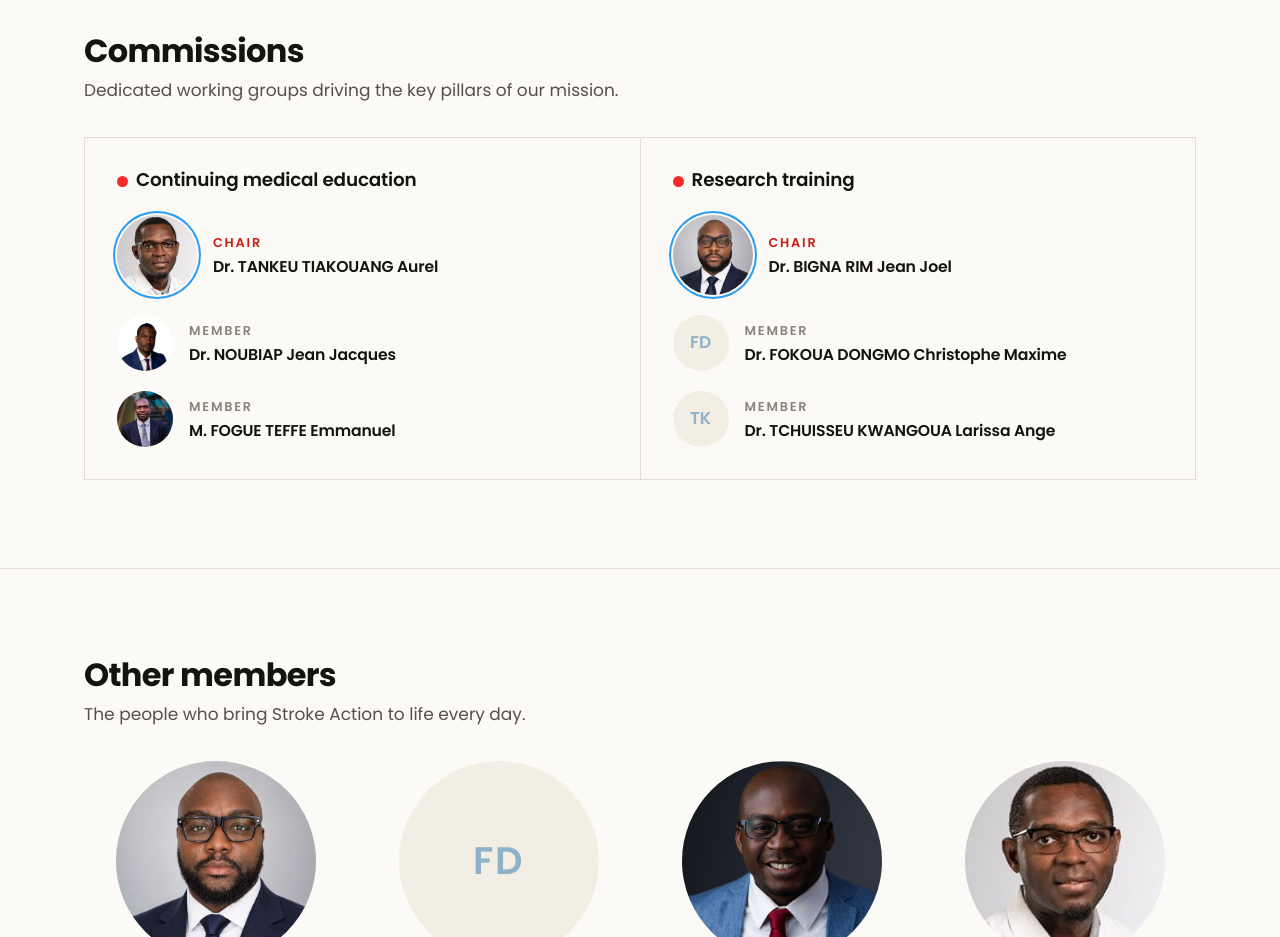
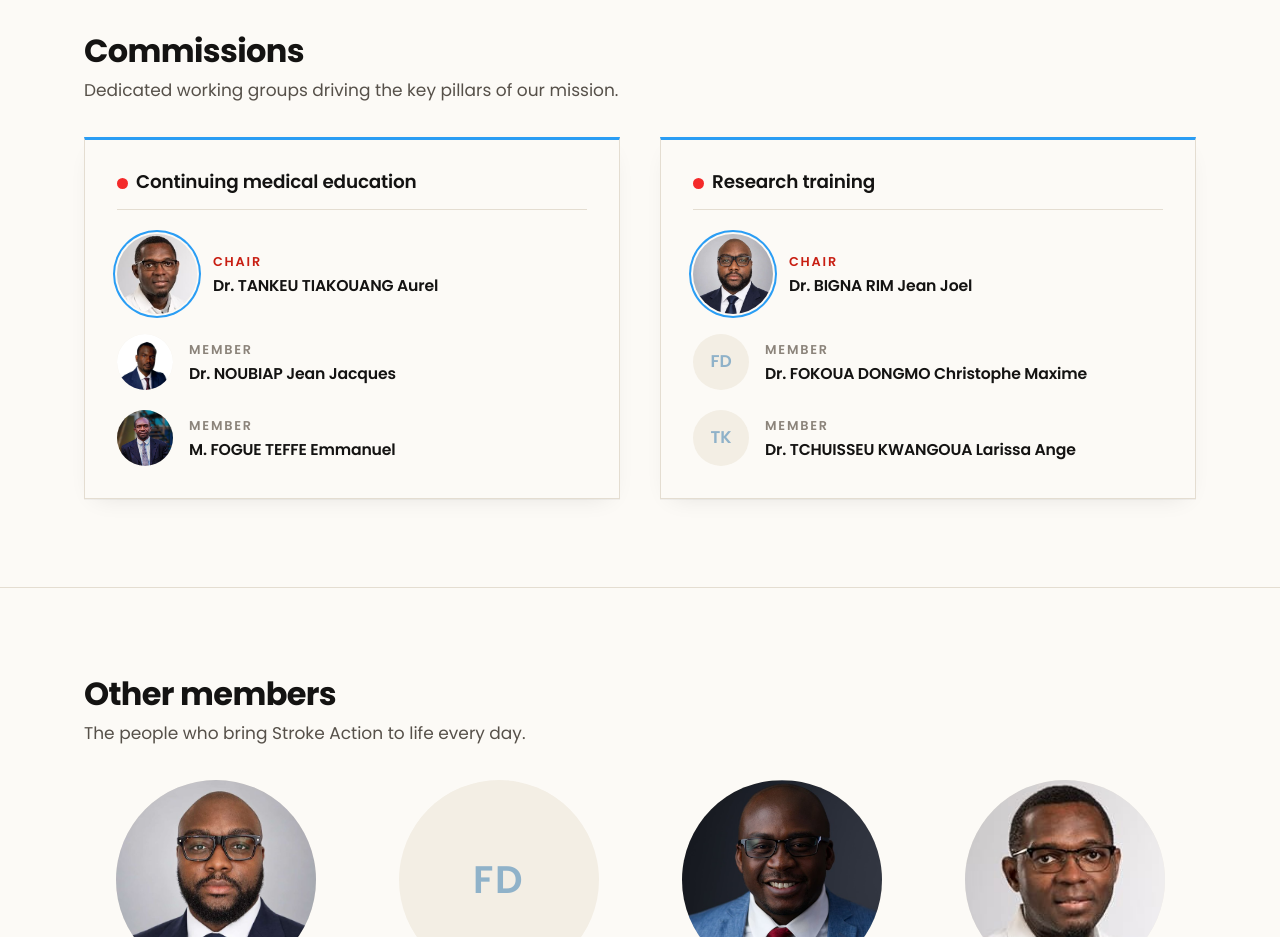
Before and after one commit to ryantchuisseu/stroke-action, a Next.js app: page /en/gouvernance in a window 1280 px wide. Shown: the part 2940-3877 px from the top of the page. Built offline with nearby package versions, Linux system fonts and the light colour scheme.

Commit message:
Gouvernance : blocs Commissions séparés et plus distincts
Co-Authored-By: Claude Opus 5.5 <noreply@anthropic.com>
Claude-Session: https://claude.ai/code/session_019ZXVQ6sjM9f37oHtiybnVN

```diff
--- a/src/components/commissions-grid.tsx
+++ b/src/components/commissions-grid.tsx
@@ -13,10 +13,10 @@ const initials = (name: string) =>
 /** Commissions : une colonne par commission, le chef en premier (mis en avant). */
 export function CommissionsGrid({ commissions }: { commissions: readonly Commission[] }) {
   return (
-    <div className="mt-8 grid gap-px border border-rule bg-rule md:grid-cols-2">
+    <div className="mt-8 grid gap-6 md:grid-cols-2 lg:gap-10">
       {commissions.map((c) => (
-        <article key={c.name} className="bg-paper p-6 sm:p-8">
-          <h3 className="text-[1.15rem] font-semibold tracking-[-0.01em]">
+        <article key={c.name} className="border border-rule border-t-[3px] border-t-blue bg-paper p-6 shadow-[0_1px_0_rgba(20,19,18,0.04),0_8px_24px_-12px_rgba(20,19,18,0.12)] sm:p-8">
+          <h3 className="border-b border-rule pb-4 text-[1.15rem] font-semibold tracking-[-0.01em]">
             <span className="mr-2 inline-block h-[0.6em] w-[0.6em] rounded-full bg-red align-middle" aria-hidden="true" />
             {c.name}
           </h3>
```
